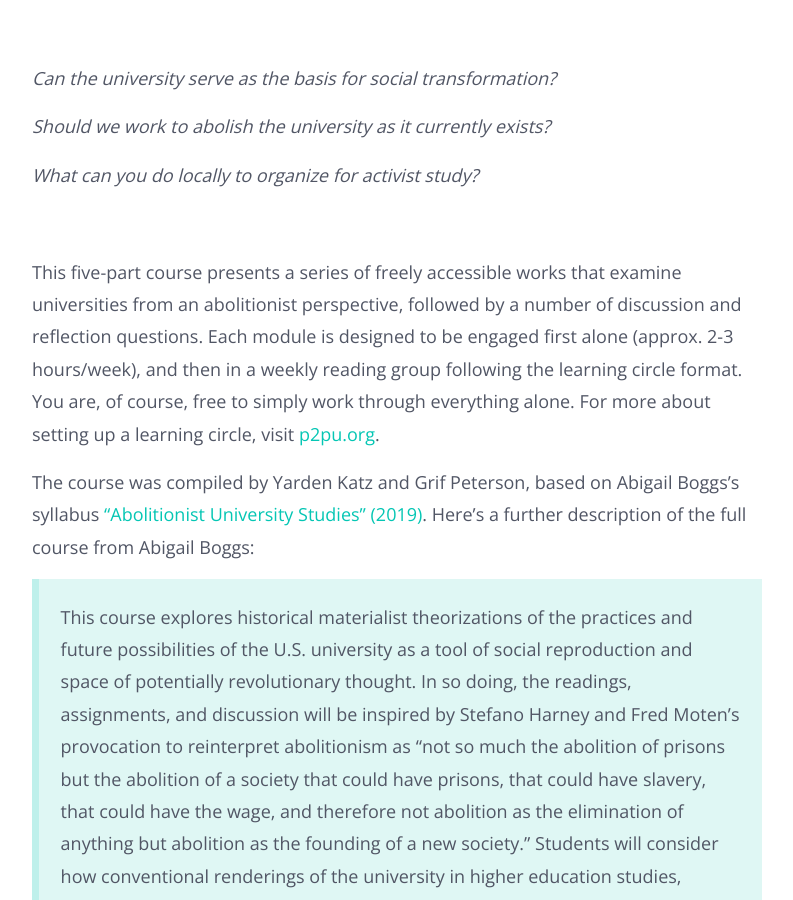
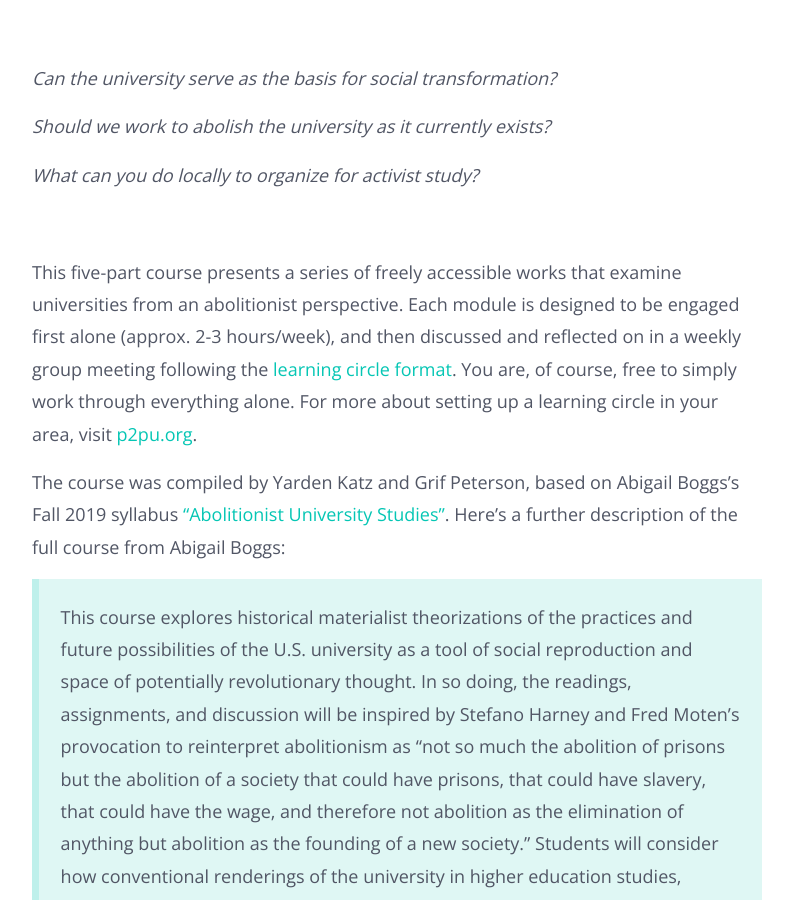
Before and after one commit to GrifP/abolishing-the-university, a Jekyll site: the page built from index.md, in a window 1280 px wide and 900 px high, scrolled down 453 px. Shown: the whole window, without its empty margins (243-1036 px from the left). Built offline with Jekyll 4.4.1, drawn with Linux system fonts in a browser that asks for light colours; nearby versions of some CDN libraries.

Commit message:
Update index.md

```diff
--- a/index.md
+++ b/index.md
@@ -10,8 +10,8 @@ published: true
 
 <br>
 
-This five-part course presents a series of freely accessible works that examine universities from an abolitionist perspective, followed by a number of discussion and reflection questions. Each module is designed to be engaged first alone (approx. 2-3 hours/week), and then in a weekly reading group following the learning circle format. You are, of course, free to simply work through everything alone. For more about setting up a learning circle, visit [p2pu.org](https://p2pu.org).
+This five-part course presents a series of freely accessible works that examine universities from an abolitionist perspective. Each module is designed to be engaged first alone (approx. 2-3 hours/week), and then discussed and reflected on in a weekly group meeting following the [learning circle format](https://app.gitbook.com/@peer-2-peer-university/s/p2pu-knowledge-base/learning-circles/learning-circles-1). You are, of course, free to simply work through everything alone. For more about setting up a learning circle in your area, visit [p2pu.org](https://p2pu.org).
 
-The course was compiled by Yarden Katz and Grif Peterson, based on Abigail Boggs’s syllabus [“Abolitionist University Studies” (2019)](https://www.academia.edu/40213440/Abolitionist_University_Studies_Syllabus_Fall_2019). Here’s a further description of the full course from Abigail Boggs:
+The course was compiled by Yarden Katz and Grif Peterson, based on Abigail Boggs’s Fall 2019 syllabus [“Abolitionist University Studies”](https://www.academia.edu/40213440/Abolitionist_University_Studies_Syllabus_Fall_2019). Here’s a further description of the full course from Abigail Boggs:
 
 > This course explores historical materialist theorizations of the practices and future possibilities of the U.S. university as a tool of social reproduction and space of potentially revolutionary thought. In so doing, the readings, assignments, and discussion will be inspired by Stefano Harney and Fred Moten's provocation to reinterpret abolitionism as "not so much the abolition of prisons but the abolition of a society that could have prisons, that could have slavery, that could have the wage, and therefore not abolition as the elimination of anything but abolition as the founding of a new society." Students will consider how conventional renderings of the university in higher education studies, critical university studies, and the popular cultural imaginary are predicated upon an often romanticized and fundamentally limited geographic and historical understanding of the work of colleges and universities. In response, the course cultivates a more capacious conceptualization of the historical and contemporary function of the university as a social form. In taking up abolitionism as both a method and critical analytic, the course will challenge students to imagine the revolutionary possibilities of an abolition university that aligns itself with movements beyond the institution, while reflecting on the particular importance and challenge of enacting such a vision in our current political moment.
```
